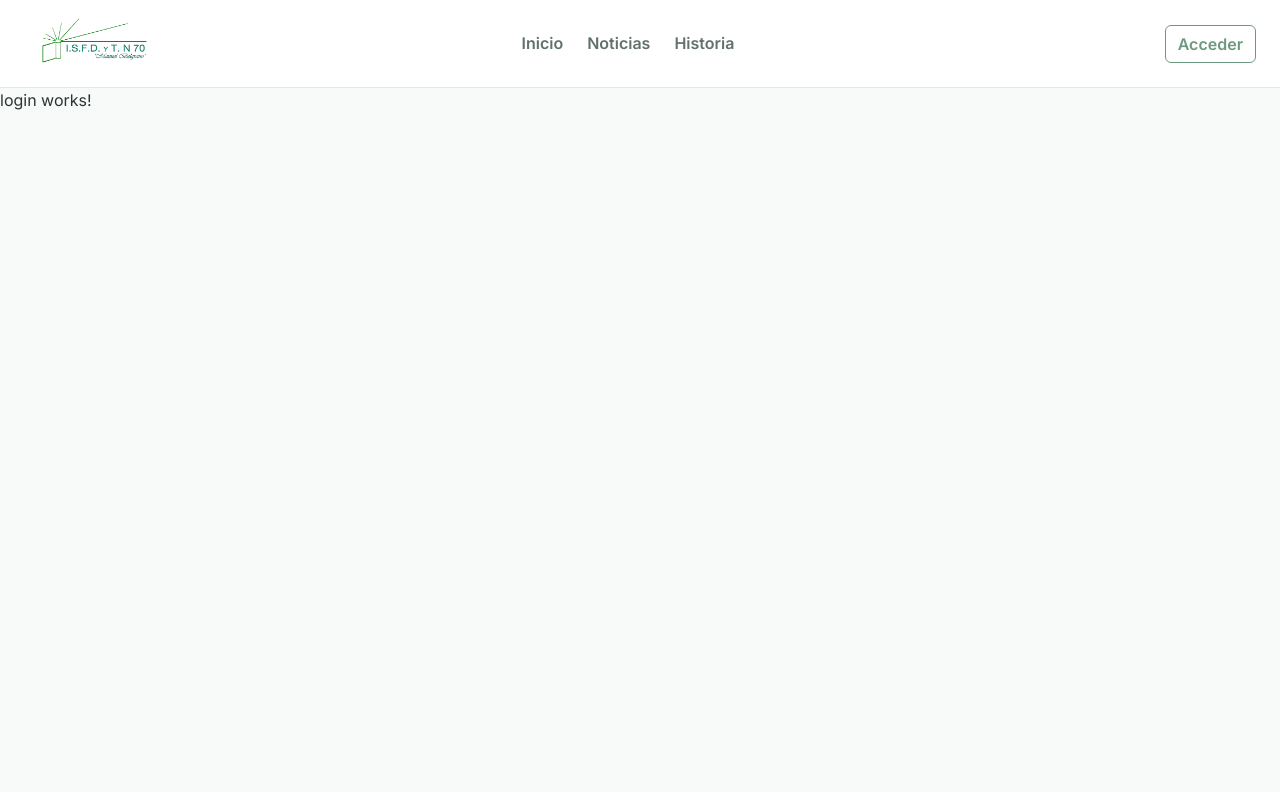
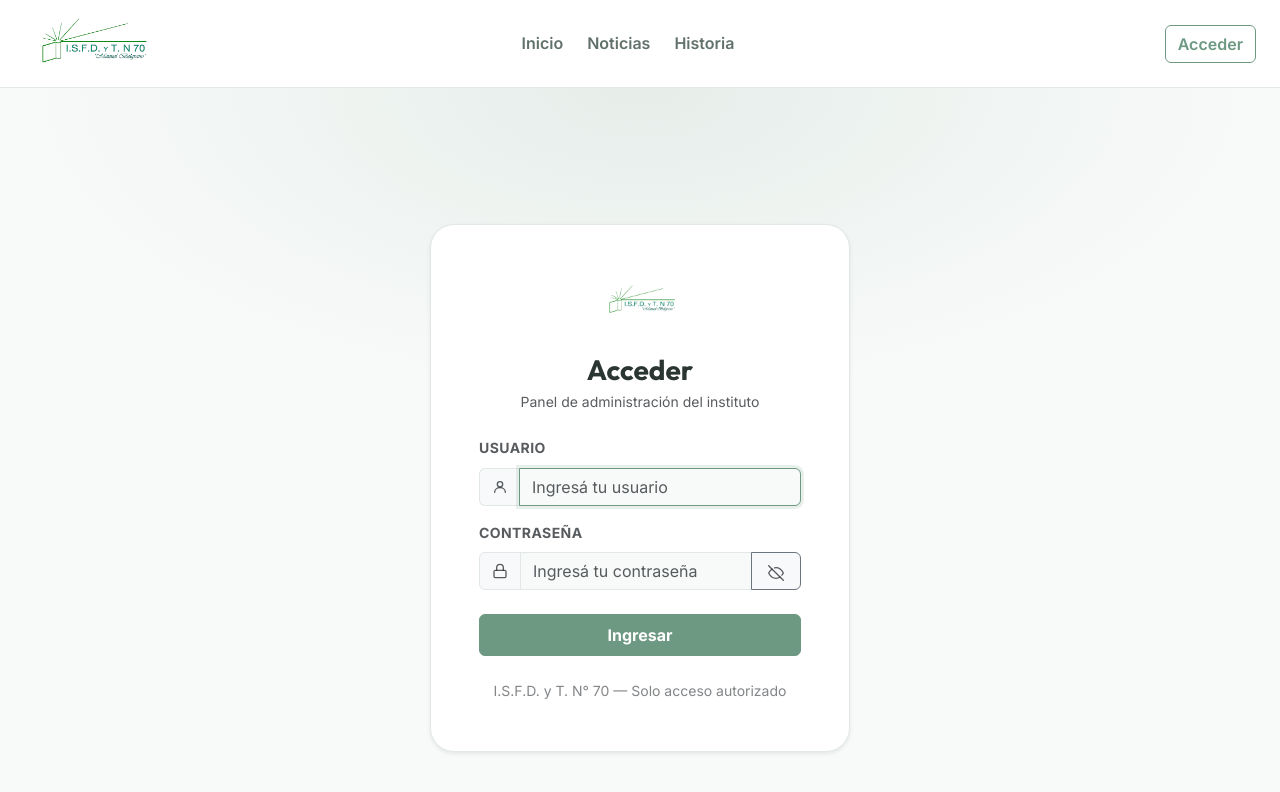
Before and after one commit to SurkanA/TP5-Interface, an Angular app: page /admin/login in a window 1280 px wide. Shown: the top 792 px of the page. Built offline with nearby package versions, Linux system fonts and the light colour scheme.

Commit message:
fix: fix login component after merge

```diff
--- a/src/app/pages/admin/login/login.css
+++ b/src/app/pages/admin/login/login.css
@@ -0,0 +1,51 @@
+.login-page {
+  background: var(--bg-main);
+  background-image: radial-gradient(
+    ellipse 70% 55% at 50% 0%,
+    rgba(109, 153, 130, 0.13) 0%,
+    transparent 70%
+  );
+}
+
+.login-card {
+  max-width: 420px;
+  background: var(--bg-card);
+  border-color: var(--border-color) !important;
+  border-radius: var(--radius-lg) !important;
+}
+
+.tracking-wider {
+  letter-spacing: 0.03em;
+}
+
+.form-control:focus {
+  border-color: var(--primary);
+  box-shadow: 0 0 0 3px rgba(109, 153, 130, 0.15);
+}
+
+.error-shake {
+  animation: shake 0.3s ease;
+}
+
+@keyframes shake {
+  0%,
+  100% {
+    transform: translateX(0);
+  }
+  25% {
+    transform: translateX(-4px);
+  }
+  75% {
+    transform: translateX(4px);
+  }
+}
+
+.btn-primary {
+  background-color: var(--primary);
+  border-color: var(--primary);
+}
+.btn-primary:hover,
+.btn-primary:focus {
+  background-color: #59806c;
+  border-color: #59806c;
+}
--- a/src/app/pages/admin/login/login.html
+++ b/src/app/pages/admin/login/login.html
@@ -1 +1,177 @@
-<p>login works!</p>
+<div class="login-page d-flex align-items-center justify-content-center min-vh-100 px-3 py-4">
+  <div class="card login-card w-100 border p-4 p-sm-5 shadow-sm">
+    <div class="login-logo d-flex justify-content-center mb-4">
+      <img
+        src="images/logo.png"
+        alt="I.S.F.D. y T. N° 70 Manuel Belgrano"
+        class="logo-img img-fluid"
+        style="height: 56px; object-fit: contain"
+      />
+    </div>
+
+    <div class="login-heading text-center mb-4">
+      <h1 class="h3 fw-bold mb-1">Acceder</h1>
+      <p class="text-muted small mb-0">Panel de administración del instituto</p>
+    </div>
+
+    <form (ngSubmit)="onSubmit()" #loginForm="ngForm" novalidate class="d-flex flex-column gap-3">
+      <div class="field-group d-flex flex-column gap-1">
+        <label
+          for="username"
+          class="form-label text-muted fw-bold text-uppercase small tracking-wider mb-1"
+        >Usuario</label
+        >
+        <div class="input-group">
+          <span class="input-group-text bg-light text-muted border-end-0">
+            <svg
+              xmlns="http://www.w3.org/2000/svg"
+              width="16"
+              height="16"
+              viewBox="0 0 24 24"
+              fill="none"
+              stroke="currentColor"
+              stroke-width="2"
+              stroke-linecap="round"
+              stroke-linejoin="round"
+            >
+              <circle cx="12" cy="8" r="4" />
+              <path d="M4 20c0-4 3.6-7 8-7s8 3 8 7" />
+            </svg>
+          </span>
+          <input
+            id="username"
+            type="text"
+            class="form-control"
+            [class.is-invalid]="error()"
+            placeholder="Ingresá tu usuario"
+            [(ngModel)]="username"
+            name="username"
+            autocomplete="username"
+            autofocus
+          />
+        </div>
+      </div>
+
+      <div class="field-group d-flex flex-column gap-1">
+        <label
+          for="password"
+          class="form-label text-muted fw-bold text-uppercase small tracking-wider mb-1"
+        >Contraseña</label
+        >
+        <div class="input-group">
+          <span class="input-group-text bg-light text-muted">
+            <svg
+              xmlns="http://www.w3.org/2000/svg"
+              width="16"
+              height="16"
+              viewBox="0 0 24 24"
+              fill="none"
+              stroke="currentColor"
+              stroke-width="2"
+              stroke-linecap="round"
+              stroke-linejoin="round"
+            >
+              <rect x="3" y="11" width="18" height="11" rx="2" ry="2" />
+              <path d="M7 11V7a5 5 0 0 1 10 0v4" />
+            </svg>
+          </span>
+
+          <input
+            id="password"
+            [type]="showPassword() ? 'text' : 'password'"
+            class="form-control"
+            [class.is-invalid]="error()"
+            placeholder="Ingresá tu contraseña"
+            [(ngModel)]="password"
+            name="password"
+            autocomplete="current-password"
+          />
+
+          <button
+            type="button"
+            class="btn btn-outline-secondary bg-light text-muted px-3"
+            (click)="togglePassword()"
+            [attr.aria-label]="showPassword() ? 'Mostrar contraseña' : 'Ocultar contraseña'"
+          >
+            @if (!showPassword()) {
+              <svg
+                xmlns="http://www.w3.org/2000/svg"
+                width="16"
+                height="16"
+                viewBox="0 0 24 24"
+                fill="none"
+                stroke="currentColor"
+                stroke-width="2"
+                stroke-linecap="round"
+                stroke-linejoin="round"
+              >
+                <path
+                  d="M17.94 17.94A10.07 10.07 0 0 1 12 20c-7 0-11-8-11-8a18.45 18.45 0 0 1 5.06-5.94"
+                />
+                <path d="M9.9 4.24A9.12 9.12 0 0 1 12 4c7 0 11 8 11 8a18.5 18.5 0 0 1-2.16 3.19" />
+                <line x1="1" y1="1" x2="23" y2="23" />
+              </svg>
+            } @else {
+              <svg
+                xmlns="http://www.w3.org/2000/svg"
+                width="16"
+                height="16"
+                viewBox="0 0 24 24"
+                fill="none"
+                stroke="currentColor"
+                stroke-width="2"
+                stroke-linecap="round"
+                stroke-linejoin="round"
+              >
+                <path d="M1 12s4-8 11-8 11 8 11 8-4 8-11 8-11-8-11-8z" />
+                <circle cx="12" cy="12" r="3" />
+              </svg>
+            }
+          </button>
+        </div>
+      </div>
+
+      @if (error()) {
+        <div
+          class="alert alert-danger d-flex align-items-center gap-2 py-2 px-3 error-shake"
+          role="alert"
+        >
+          <svg
+            xmlns="http://www.w3.org/2000/svg"
+            width="15"
+            height="15"
+            viewBox="0 0 24 24"
+            fill="none"
+            stroke="currentColor"
+            stroke-width="2"
+            stroke-linecap="round"
+            stroke-linejoin="round"
+            class="flex-shrink-0"
+          >
+            <circle cx="12" cy="12" r="10" />
+            <line x1="12" y1="8" x2="12" y2="12" />
+            <line x1="12" y1="16" x2="12.01" y2="16" />
+          </svg>
+          <div>{{ error() }}</div>
+        </div>
+      }
+
+      <button
+        type="submit"
+        class="btn btn-primary w-100 fw-bold py-2 mt-2 d-flex align-items-center justify-content-center gap-2"
+        [disabled]="loading()"
+      >
+        @if (loading()) {
+          <span class="spinner-border spinner-border-sm" role="status" aria-hidden="true"></span>
+          Verificando…
+        } @else {
+          Ingresar
+        }
+      </button>
+    </form>
+
+    <p class="text-center text-muted small mt-4 mb-0 opacity-75">
+      I.S.F.D. y T. N° 70 &mdash; Solo acceso autorizado
+    </p>
+  </div>
+</div>
--- a/src/app/pages/admin/login/login.ts
+++ b/src/app/pages/admin/login/login.ts
@@ -1,9 +1,45 @@
-import { Component } from '@angular/core';
+import { Component, signal } from '@angular/core';
+import { Router } from '@angular/router';
+import { FormsModule } from '@angular/forms';
+import { CommonModule } from '@angular/common';
 
 @Component({
   selector: 'app-login',
-  imports: [],
+  standalone: true,
+  imports: [FormsModule, CommonModule],
   templateUrl: './login.html',
   styleUrl: './login.css',
 })
-export class Login {}
+export class Login {
+  username = '';
+  password = '';
+  showPassword = signal(false);
+  error = signal('');
+  loading = signal(false);
+
+  constructor(private router: Router) {}
+
+  togglePassword() {
+    this.showPassword.update((v) => !v);
+  }
+
+  onSubmit() {
+    this.error.set('');
+
+    if (!this.username || !this.password) {
+      this.error.set('Complete todos los campos.');
+      return;
+    }
+
+    this.loading.set(true);
+
+    setTimeout(() => {
+      if (this.username === 'admin' && this.password === 'admin') {
+        this.router.navigate(['/']);
+      } else {
+        this.error.set('Usuario o contraseña incorrectos.');
+        this.loading.set(false);
+      }
+    }, 600);
+  }
+}
```
